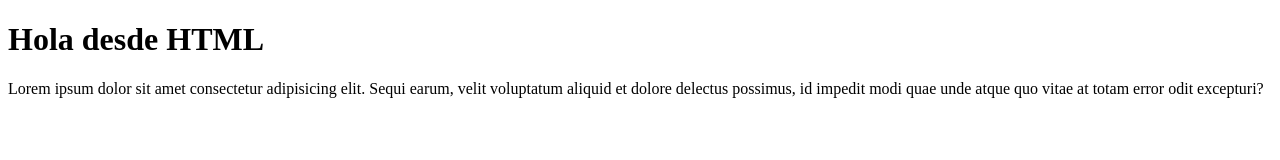
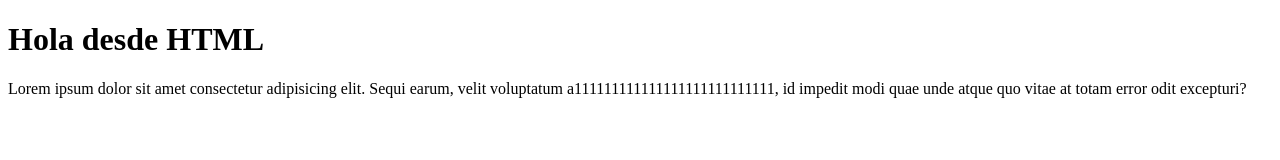
Before and after one commit to josepauluk/usodegit, a plain HTML site: page index.html in a window 1280 px wide. Drawn offline with Linux system fonts and the light colour scheme.

Commit message:
agregue unos en el parrafo

```diff
--- a/index.html
+++ b/index.html
@@ -8,7 +8,7 @@
 </head>
 <body>
     <h1>Hola desde HTML</h1>
-    <p>Lorem ipsum dolor sit amet consectetur adipisicing elit. Sequi earum, velit voluptatum aliquid et dolore delectus possimus, id impedit modi quae unde atque quo vitae at totam error odit excepturi?</p>
+    <p>Lorem ipsum dolor sit amet consectetur adipisicing elit. Sequi earum, velit voluptatum a111111111111111111111111111, id impedit modi quae unde atque quo vitae at totam error odit excepturi?</p>
 
 </body>
 </html>
```
